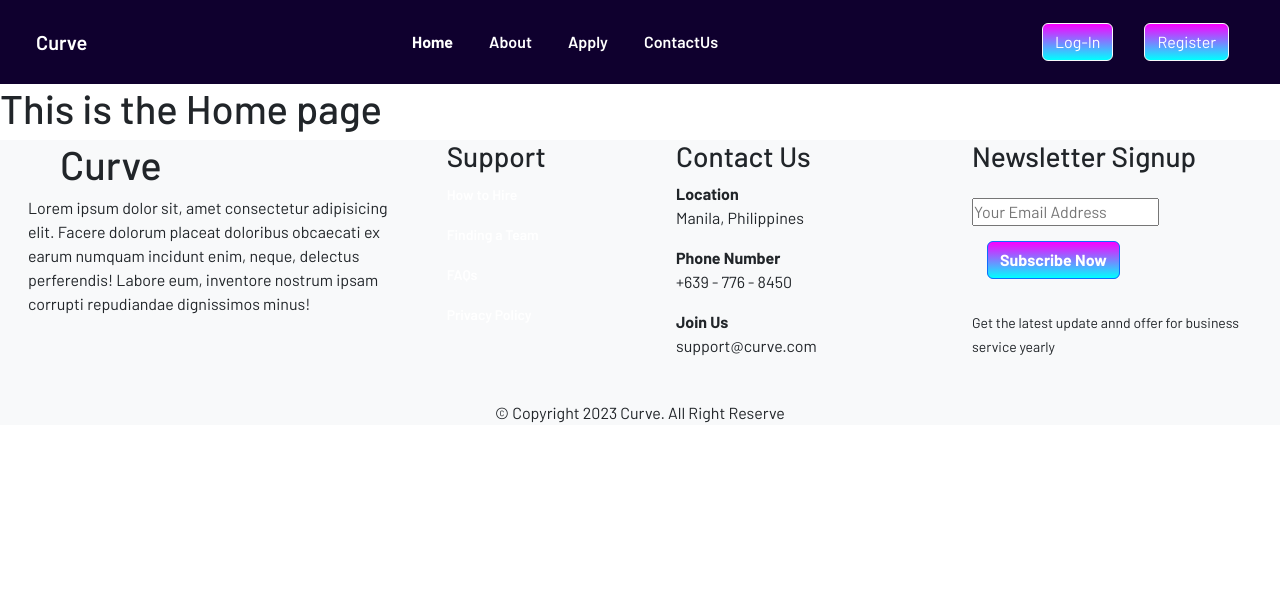
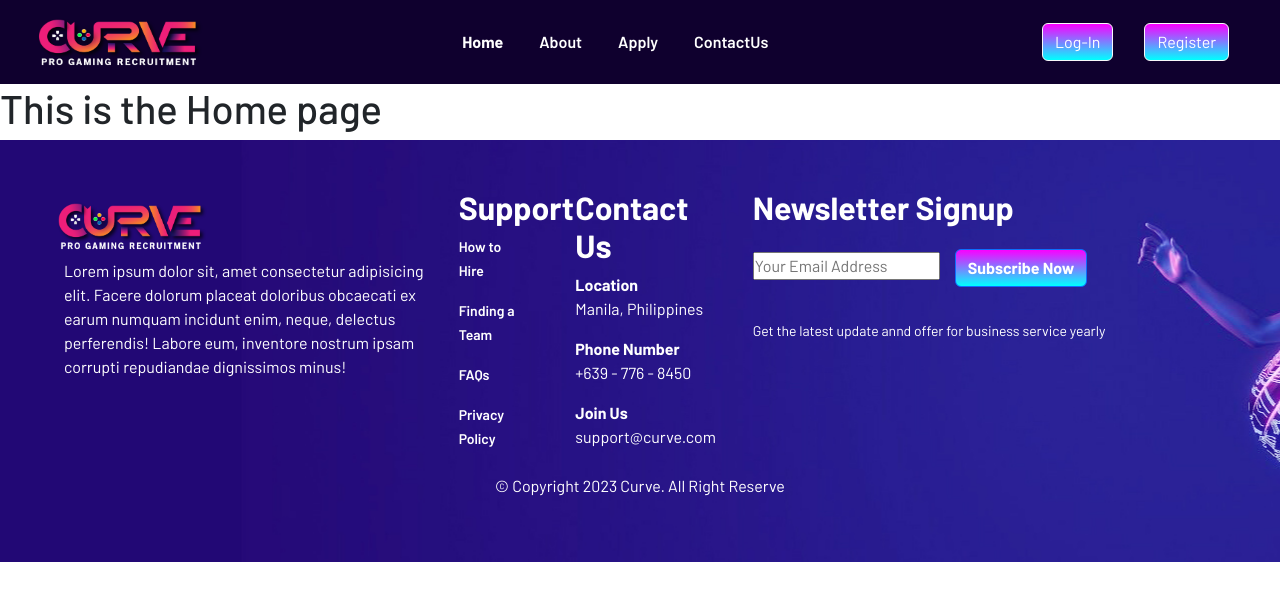
Before and after one commit to bppalomer/Capstone-Project, a React (Vite) app: page / in a window 1280 px wide. Shown: the top 600 px of the page. Built offline with nearby package versions, Linux system fonts and the light colour scheme.

Commit message:
added footer background and adjust the contents

```diff
--- a/src/Pages/Footer.jsx
+++ b/src/Pages/Footer.jsx
@@ -1,10 +1,10 @@
 function Footer() {
   return (
     <>
-      <footer className="container-fluid mx-auto bg-light">
+      <footer className="container-fluid mx-auto text-white p-5">
         <div className="row">
           <div className="col-md-4">
-            <h1 className="ms-5">Curve</h1>
+            <h1 className="m-2"><img className="logo-footer" src="/curve-logo.png" alt="logo" /></h1>
             <p className="mt-2 ms-3">
               Lorem ipsum dolor sit, amet consectetur adipisicing elit. Facere
               dolorum placeat doloribus obcaecati ex earum numquam incidunt
@@ -19,9 +19,9 @@ function Footer() {
             </div>
           </div>
 
-          <div className="col-md-2">
+          <div className="col-md-1">
             <div className="support ms-2">
-              <h3>Support</h3>
+              <h2 className="fw-bold">Support</h2>
               <p>
                 <a href="">
                   <small>How to Hire</small>
@@ -44,9 +44,9 @@ function Footer() {
               </p>
             </div>
           </div>
-          <div className="col-md-3">
+          <div className="col-md-2">
             <div className="ms-4">
-              <h3>Contact Us</h3>
+              <h2 className="fw-bold">Contact Us</h2>
               <strong>Location</strong>
               <p>Manila, Philippines</p>
 
@@ -57,9 +57,9 @@ function Footer() {
               <p>support@curve.com</p>
             </div>
           </div>
-          <div className="col-md-3">
+          <div className="col-md-4">
             <div>
-              <h3>Newsletter Signup</h3>
+              <h2 className="fw-bold">Newsletter Signup</h2>
               <input
                 type="text"
                 placeholder="Your Email Address"
--- a/src/Pages/Navbar.jsx
+++ b/src/Pages/Navbar.jsx
@@ -9,7 +9,7 @@ const Navbar = () => {
         <div className="container-fluid ms-4 me-4">
           <div className="navbar-left">
 
-            <Link className="navbar-brand" to="/">Curve</Link>
+            <Link className="navbar-brand" to="/"><img className="logo" src="/curve-logo.png" alt="logo" /></Link>
 
           </div>
           <div className="navbar-center">
--- a/src/index.css
+++ b/src/index.css
@@ -34,6 +34,10 @@ body {
 
 
 /* Navbar Section */
+.logo {
+  height: 50px;
+  width: 100%;
+}
 
 .navbar {
   background-color: #0F002E;
@@ -90,3 +94,14 @@ button:hover {
 .navbar-right {
   margin-left: auto;
 }
+
+footer {
+  background-image: url("/public/footer-bg.jpg");
+  background-position: center;
+  background-clip: border-box;
+}
+
+.logo-footer {
+  width: auto;
+  height: 50px;
+}
```
Also changed, not shown: public/footer-bg.jpg (added).
